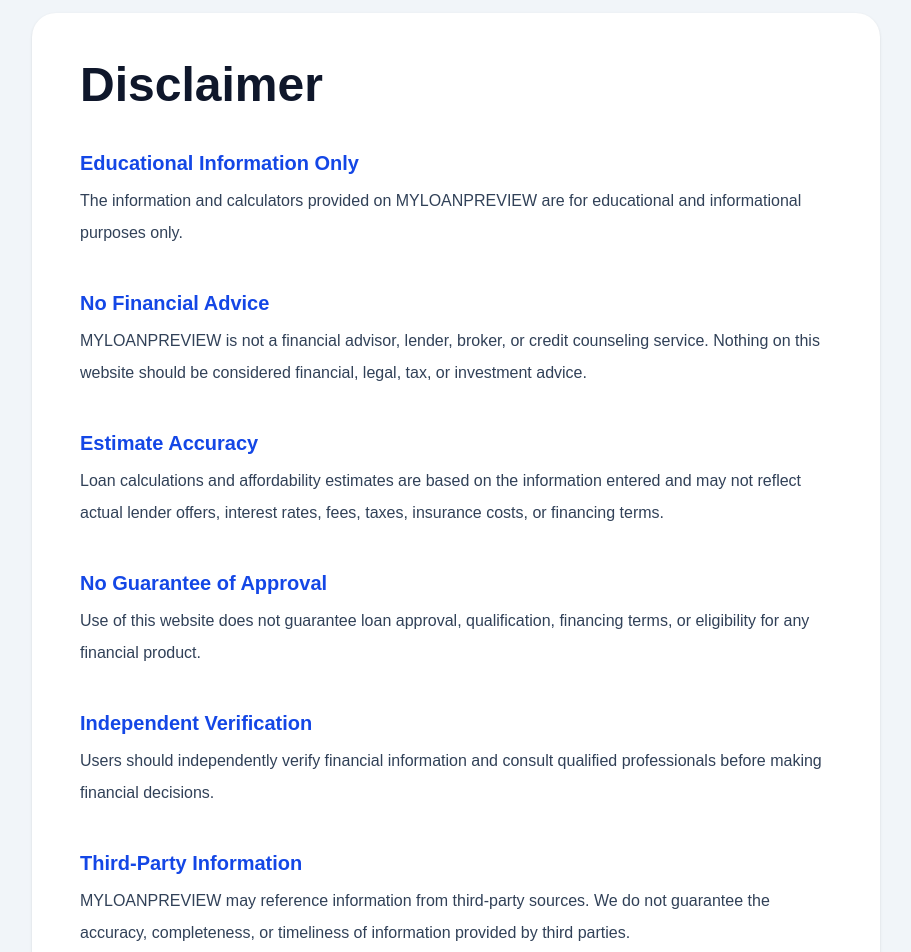
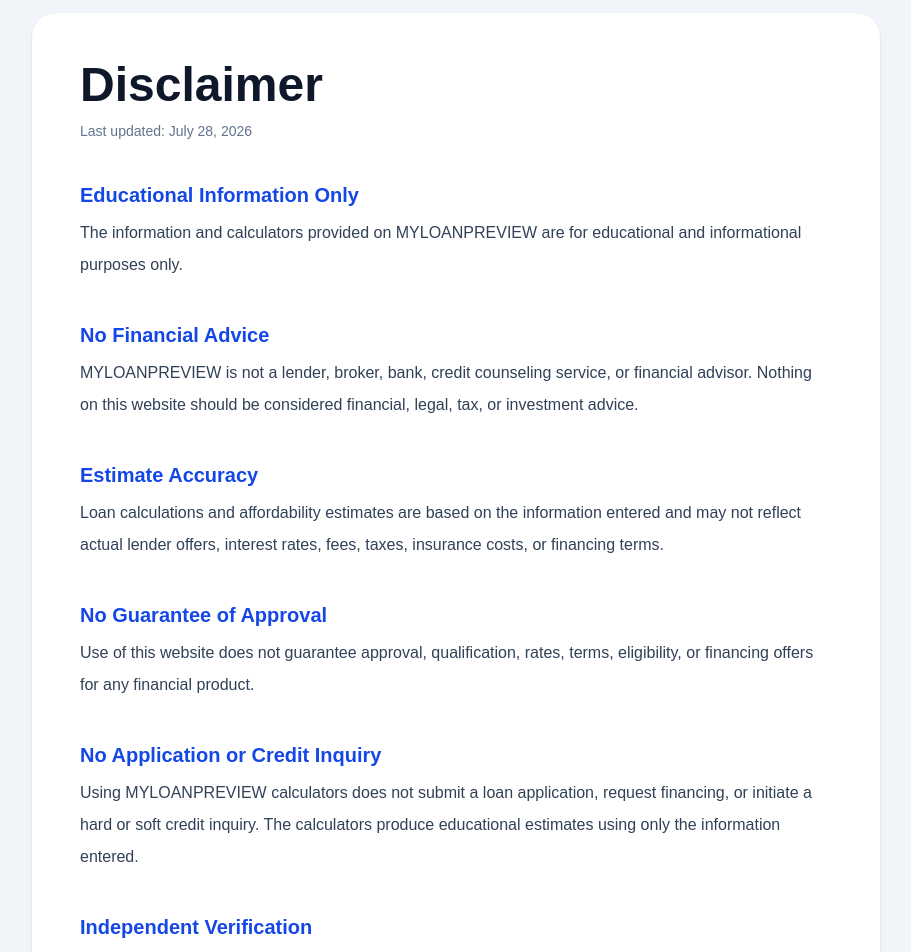
Before and after one commit to 39jorgegonzalez-lab/myloanpreview, a Next.js app: page /disclaimer in a window 1280 px wide. Shown: the part 140-1092 px from the top of the page, without its empty margins (184-1095 px from the left). Built offline with nearby package versions, Linux system fonts and the light colour scheme.

Commit message:
Trust: Align About FAQ and legal disclosures

```diff
--- a/app/about/page.tsx
+++ b/app/about/page.tsx
@@ -1,5 +1,10 @@
-import Navbar from "../components/layout/Navbar";
-import Footer from "../components/layout/Footer";
+import type { Metadata } from "next";
+
+export const metadata: Metadata = {
+  title: "About MYLOANPREVIEW",
+  description:
+    "Learn about MYLOANPREVIEW, its educational loan calculators, affordability tools, and responsible estimate practices.",
+};
 
 export default function AboutPage() {
   return (
@@ -74,13 +79,15 @@
               </h2>
 
               <p className="text-slate-600 leading-8">
-                MYLOANPREVIEW is not a lender, broker, or financial advisor.
+                MYLOANPREVIEW is not a lender, broker, bank, or financial
+                advisor.
               </p>
 
               <p className="text-slate-600 leading-8 mt-4">
-                We do not guarantee loan approval or specific financing
-                outcomes. All estimates are educational examples based on
-                information provided by the user.
+                We do not issue loans, make credit decisions, set lender rates
+                or terms, or guarantee approval, qualification, or financing
+                offers. All estimates are educational examples based on the
+                information entered.
               </p>
             </section>
 
--- a/app/affiliate-disclosure/page.tsx
+++ b/app/affiliate-disclosure/page.tsx
@@ -17,7 +17,7 @@
 
           <p className="mt-4 text-sm text-slate-500">
             Last updated:{" "}
-            <time dateTime="2026-07-19">July 19, 2026</time>
+            <time dateTime="2026-07-28">July 28, 2026</time>
           </p>
         </header>
 
@@ -108,10 +108,11 @@
             </h2>
 
             <p className="mt-4 leading-8">
-              MYLOANPREVIEW is not a lender, bank, financial institution, or
-              financial advisor. It does not make credit decisions, issue
-              loans, set lender rates or terms, or guarantee approval for any
-              financial product.
+              MYLOANPREVIEW is not a lender, broker, bank, financial
+              institution, or financial advisor. It does not make credit
+              decisions, issue loans, set lender rates or terms, or guarantee
+              approval, qualification, eligibility, or financing offers for
+              any financial product.
             </p>
 
             <p className="mt-4 leading-8">
--- a/app/disclaimer/page.tsx
+++ b/app/disclaimer/page.tsx
@@ -1,5 +1,10 @@
-import Navbar from "../components/layout/Navbar";
-import Footer from "../components/layout/Footer";
+import type { Metadata } from "next";
+
+export const metadata: Metadata = {
+  title: "Disclaimer",
+  description:
+    "Review MYLOANPREVIEW's educational-use limits, estimate assumptions, no-advice statement, and no-guarantee disclosure.",
+};
 
 export default function DisclaimerPage() {
   return (
@@ -8,9 +13,16 @@
       <main className="min-h-screen bg-slate-100 py-16">
         <div className="max-w-4xl mx-auto px-6">
           <div className="bg-white rounded-3xl shadow-sm p-8 md:p-12">
-            <h1 className="text-5xl font-bold text-slate-900 mb-10">
+            <h1 className="text-5xl font-bold text-slate-900 mb-3">
               Disclaimer
             </h1>
+
+            <p className="mb-10 text-sm text-slate-500">
+              Last updated:{" "}
+              <time dateTime="2026-07-28">
+                July 28, 2026
+              </time>
+            </p>
 
             <div className="space-y-10">
               <div>
@@ -30,9 +42,10 @@
                 </h2>
 
                 <p className="text-slate-700 leading-8">
-                  MYLOANPREVIEW is not a financial advisor, lender, broker, or
-                  credit counseling service. Nothing on this website should be
-                  considered financial, legal, tax, or investment advice.
+                  MYLOANPREVIEW is not a lender, broker, bank, credit
+                  counseling service, or financial advisor. Nothing on this
+                  website should be considered financial, legal, tax, or
+                  investment advice.
                 </p>
               </div>
 
@@ -55,9 +68,22 @@
                 </h2>
 
                 <p className="text-slate-700 leading-8">
-                  Use of this website does not guarantee loan approval,
-                  qualification, financing terms, or eligibility for any
-                  financial product.
+                  Use of this website does not guarantee approval,
+                  qualification, rates, terms, eligibility, or financing
+                  offers for any financial product.
+                </p>
+              </div>
+
+              <div>
+                <h2 className="text-xl font-bold text-blue-700 mb-2">
+                  No Application or Credit Inquiry
+                </h2>
+
+                <p className="text-slate-700 leading-8">
+                  Using MYLOANPREVIEW calculators does not submit a loan
+                  application, request financing, or initiate a hard or soft
+                  credit inquiry. The calculators produce educational
+                  estimates using only the information entered.
                 </p>
               </div>
 
--- a/app/faq/page.tsx
+++ b/app/faq/page.tsx
@@ -1,5 +1,10 @@
-import Navbar from "../components/layout/Navbar";
-import Footer from "../components/layout/Footer";
+import type { Metadata } from "next";
+
+export const metadata: Metadata = {
+  title: "Frequently Asked Questions",
+  description:
+    "Find answers about MYLOANPREVIEW calculators, educational estimates, loan approvals, credit checks, and privacy.",
+};
 
 export default function FAQPage() {
   return (
@@ -21,8 +26,11 @@
             <h2 className="text-xl font-bold text-blue-700 mb-2">
               Does My Loan Preview provide loans?
             </h2>
-            <p className="text-slate-700">
-              No. My Loan Preview is an educational website that provides loan estimate tools and affordability calculators.
+            <p className="text-slate-700 leading-7">
+              No. MYLOANPREVIEW is an educational website that provides loan
+              estimate tools and affordability calculators. It is not a lender,
+              broker, bank, or financial advisor and does not issue loans or
+              financing offers.
             </p>
           </div>
 
@@ -33,8 +41,11 @@
             <h2 className="text-xl font-bold text-blue-700 mb-2">
               Are loan approvals guaranteed?
             </h2>
-            <p className="text-slate-700">
-              No. Loan approvals depend on lender requirements, income, credit profile, debt obligations, and other financial factors.
+            <p className="text-slate-700 leading-7">
+              No. MYLOANPREVIEW does not guarantee approval, qualification,
+              rates, terms, or financing offers. Actual decisions depend on
+              lender requirements, income, credit history, debt obligations,
+              and other financial factors.
             </p>
           </div>
 
@@ -45,8 +56,12 @@
             <h2 className="text-xl font-bold text-blue-700 mb-2">
               Are the calculator results accurate?
             </h2>
-            <p className="text-slate-700">
-              Calculator results are estimates based on the information entered and should be used for educational purposes only.
+            <p className="text-slate-700 leading-7">
+              Calculator results are educational estimates based on the
+              information entered and the assumptions explained on each
+              calculator page. Actual lender offers may differ because of
+              rates, fees, taxes, insurance, credit history, income, debt,
+              collateral, and lender policies.
             </p>
           </div>
 
@@ -57,8 +72,11 @@
             <h2 className="text-xl font-bold text-blue-700 mb-2">
               Will using these calculators affect my credit score?
             </h2>
-            <p className="text-slate-700">
-              No. Using the calculators on this website does not affect your credit score.
+            <p className="text-slate-700 leading-7">
+              No. Using MYLOANPREVIEW calculators does not submit a loan
+              application, initiate a hard or soft credit inquiry, or affect
+              your credit score. The calculators use only the information you
+              enter to produce educational estimates.
             </p>
           </div>
 
```
